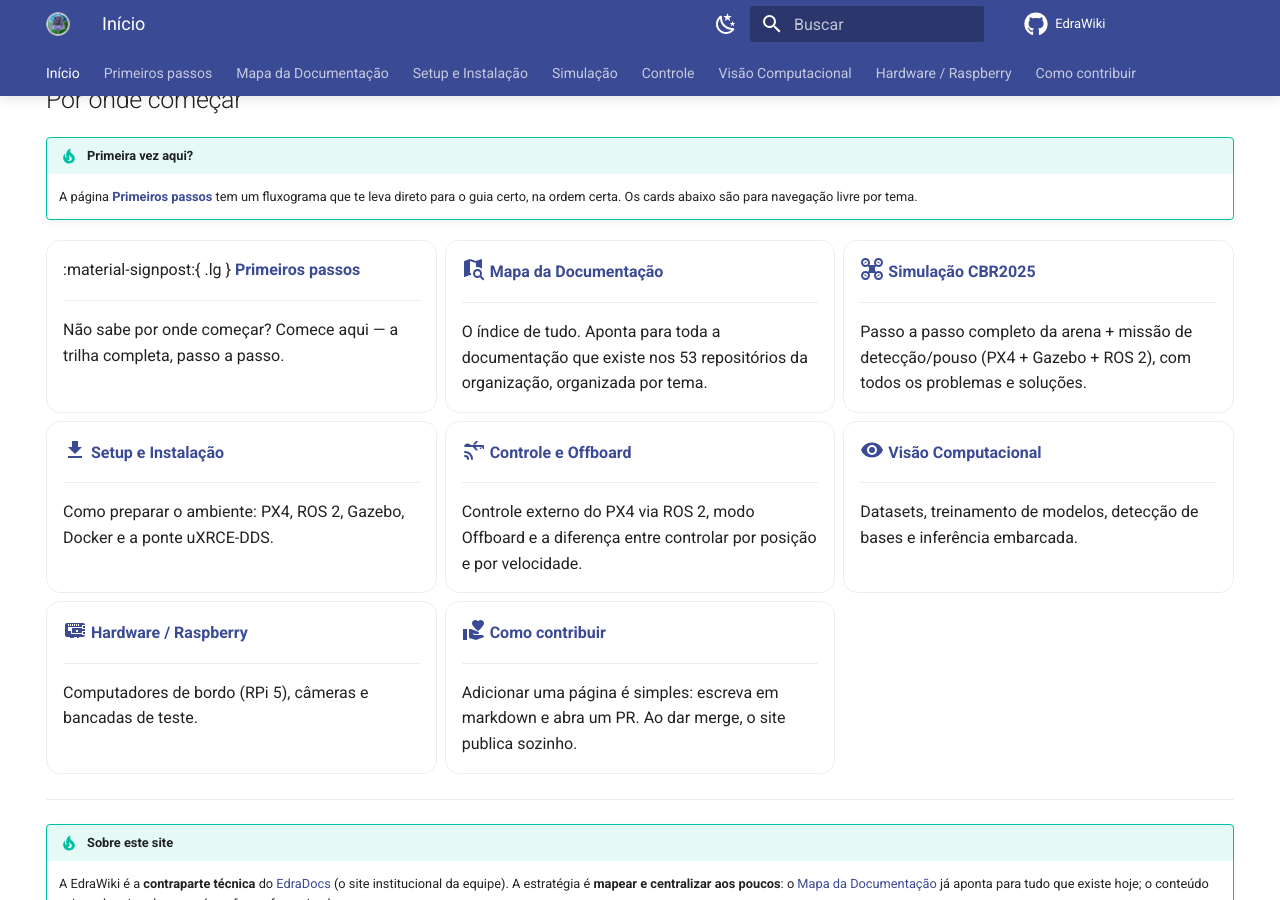
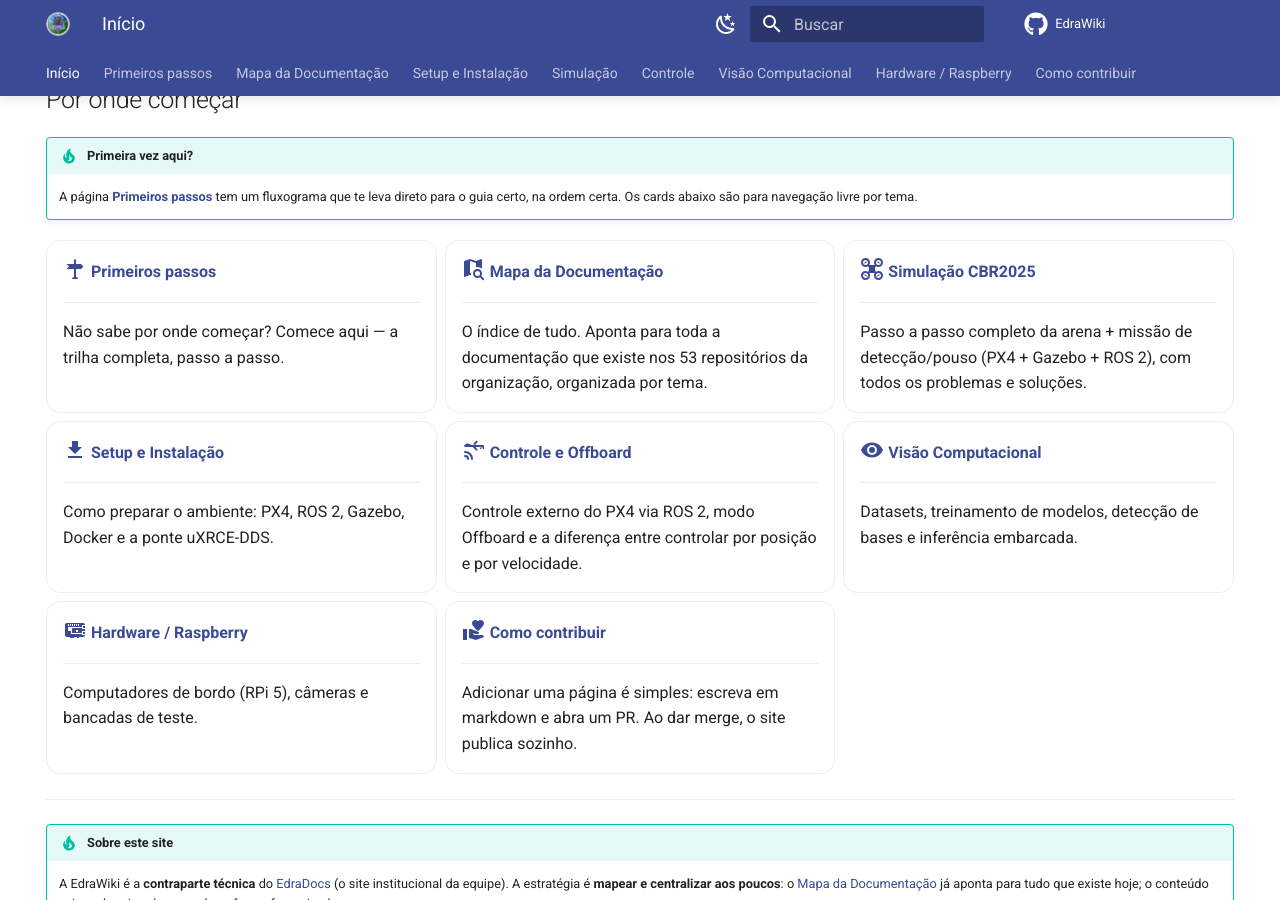
Before and after one commit to edra-unb-fga/EdraWiki, an MkDocs documentation site: the page built from docs/index.md, in a window 1280 px wide and 900 px high, scrolled down 1572 px. Built offline with MkDocs 1.6.1 and Material for MkDocs 9.7.7, drawn with Linux system fonts in a browser that asks for light colours; comment, search, counter and statistics services are not loaded.

Commit message:
fix: corrige ícone quebrado (material-signpost não existe; usar sign-direction)

```diff
--- a/docs/index.md
+++ b/docs/index.md
@@ -35,7 +35,7 @@ Guias, tutoriais e conhecimento da equipe, num só lugar de fácil acesso.
 
 <div class="grid cards" markdown>
 
-- :material-signpost:{ .lg } **[Primeiros passos](primeiros-passos.md)**
+- :material-sign-direction:{ .lg } **[Primeiros passos](primeiros-passos.md)**
 
     ---
 
```
